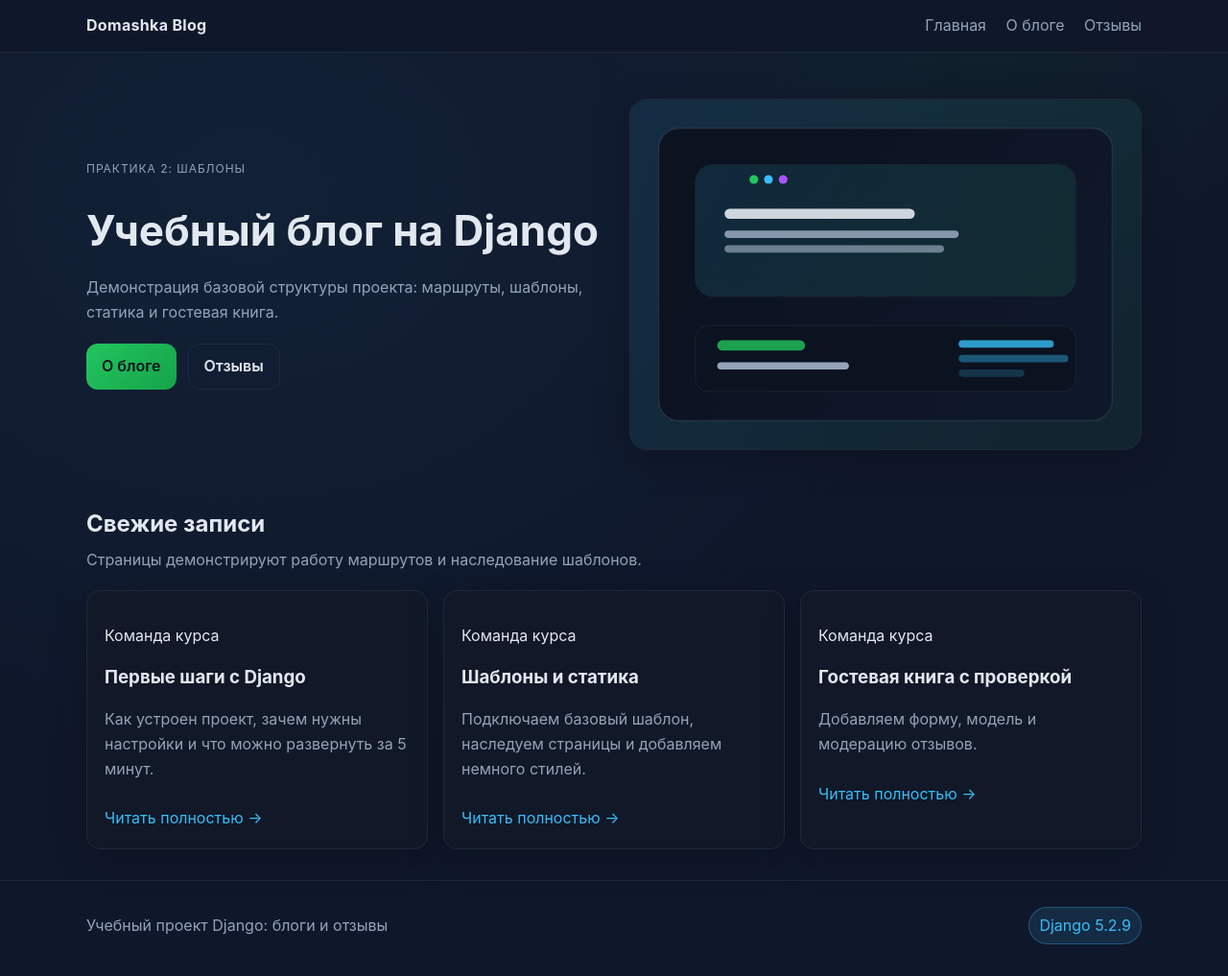
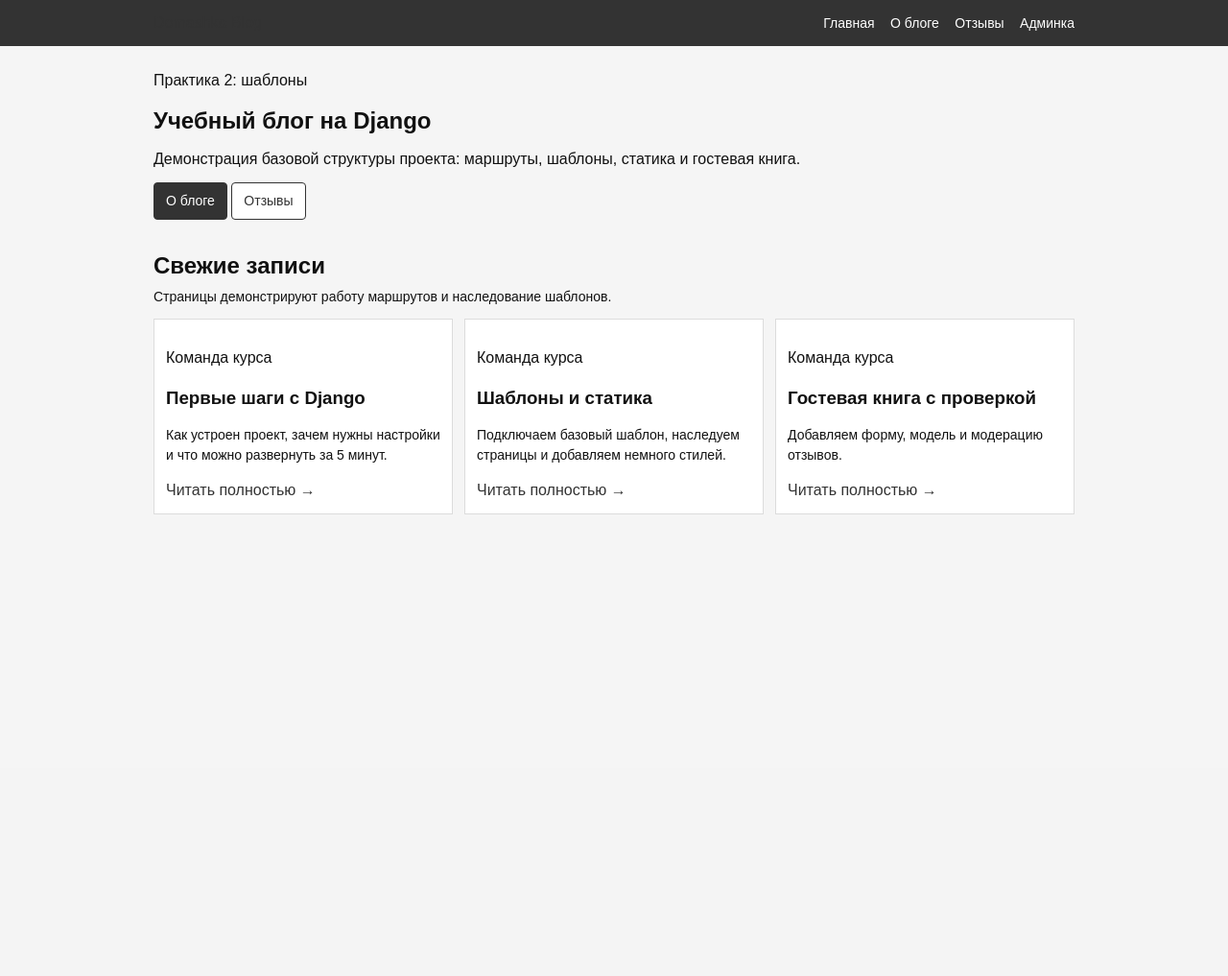
Before and after one commit to LoppyFeed/domashka-django, a Django app: page / in a window 1280 px wide. Shown: the whole page at 96% size. After the commit the page ends 536 px from the top, so only its background shows below. Run offline with Django 5.2, Linux system fonts and the light colour scheme.

Commit message:
Обновлены стили в style.css для улучшения визуального оформления, включая изменения в цветах, шрифтах и отступах. Удален ненужный файл hero.svg и добавлена ссылка на админку в базовый шаблон. Удалены изображения из главной страницы блога.

```diff
--- a/static/css/style.css
+++ b/static/css/style.css
@@ -1,12 +1,8 @@
 :root {
-    --bg: #0f172a;
-    --card: #111827;
-    --accent: #22c55e;
-    --accent-2: #38bdf8;
-    --text: #e2e8f0;
-    --muted: #94a3b8;
-    --border: #1f2937;
-    --shadow: 0 10px 40px rgba(0, 0, 0, 0.2);
+    --main: #333;
+    --bg: #f5f5f5;
+    --card: #ffffff;
+    --line: #dcdcdc;
 }
 
 * {
@@ -15,16 +11,14 @@
 
 body {
     margin: 0;
-    background: radial-gradient(120% 120% at 20% 20%, rgba(56, 189, 248, 0.06), transparent 50%),
-        radial-gradient(80% 80% at 80% 0%, rgba(34, 197, 94, 0.06), transparent 40%),
-        var(--bg);
-    color: var(--text);
-    font-family: 'Inter', 'Segoe UI', system-ui, -apple-system, sans-serif;
-    line-height: 1.6;
+    background: var(--bg);
+    color: #111;
+    font-family: Arial, sans-serif;
+    line-height: 1.5;
 }
 
 a {
-    color: inherit;
+    color: var(--main);
     text-decoration: none;
 }
 
@@ -34,75 +28,88 @@ img {
 }
 
 .container {
-    width: min(1100px, 92vw);
+    width: min(960px, 94vw);
     margin: 0 auto;
 }
 
 .site-header {
-    position: sticky;
-    top: 0;
-    backdrop-filter: blur(8px);
-    background: rgba(15, 23, 42, 0.8);
-    border-bottom: 1px solid var(--border);
-    z-index: 10;
+    background: var(--main);
+    color: #fff;
+    padding: 12px 0;
 }
 
 .header-inner {
     display: flex;
+    justify-content: space-between;
     align-items: center;
-    justify-content: space-between;
-    padding: 14px 0;
-}
-
-.logo {
-    font-weight: 700;
-    letter-spacing: 0.02em;
 }
 
 .nav a {
-    margin-left: 16px;
-    color: var(--muted);
-    transition: color 0.2s ease;
-}
-
-.nav a:hover {
-    color: var(--text);
+    color: #fff;
+    margin-left: 12px;
+    font-size: 14px;
 }
 
 .hero {
     display: grid;
-    grid-template-columns: repeat(auto-fit, minmax(260px, 1fr));
-    gap: 32px;
-    padding: 48px 0;
+    grid-template-columns: repeat(auto-fit, minmax(240px, 1fr));
+    gap: 20px;
+    padding: 24px 0;
     align-items: center;
 }
 
 .hero-text h1 {
-    margin: 0 0 12px;
-    font-size: clamp(32px, 4vw, 44px);
+    margin: 0 0 10px;
 }
 
 .hero-text p {
-    margin: 0 0 20px;
-    color: var(--muted);
-}
-
-.hero-actions {
-    display: flex;
-    gap: 12px;
-    flex-wrap: wrap;
+    margin: 0 0 12px;
 }
 
 .hero-visual {
-    background: linear-gradient(135deg, rgba(56, 189, 248, 0.1), rgba(34, 197, 94, 0.08));
-    padding: 22px;
-    border-radius: 18px;
-    border: 1px solid var(--border);
-    box-shadow: var(--shadow);
+    background: #e9ecef;
+    border: 1px solid var(--line);
+    padding: 12px;
+}
+
+.btn {
+    display: inline-block;
+    padding: 8px 12px;
+    border: 1px solid var(--main);
+    background: var(--main);
+    color: #fff;
+    border-radius: 4px;
+    font-size: 14px;
+}
+
+.btn.ghost {
+    background: #fff;
+    color: var(--main);
 }
 
 .posts {
-    padding: 10px 0 32px;
+    padding: 6px 0 20px;
+}
+
+.post-grid {
+    display: grid;
+    grid-template-columns: repeat(auto-fit, minmax(220px, 1fr));
+    gap: 12px;
+    margin-top: 12px;
+}
+
+.post-card {
+    background: var(--card);
+    border: 1px solid var(--line);
+    padding: 12px;
+}
+
+.post-card h3 {
+    margin: 6px 0;
+}
+
+.post-summary {
+    font-size: 14px;
 }
 
 .section-head h2 {
@@ -110,139 +117,69 @@ img {
 }
 
 .section-head p {
-    margin: 6px 0 0;
-    color: var(--muted);
-}
-
-.post-grid {
-    margin-top: 18px;
-    display: grid;
-    grid-template-columns: repeat(auto-fit, minmax(260px, 1fr));
-    gap: 16px;
-}
-
-.post-card {
-    background: var(--card);
-    border: 1px solid var(--border);
-    border-radius: 14px;
-    padding: 18px;
-    box-shadow: var(--shadow);
-}
-
-.post-card h3 {
-    margin: 6px 0 10px;
-}
-
-.post-summary {
-    color: var(--muted);
-}
-
-.post-link {
-    display: inline-flex;
-    align-items: center;
-    margin-top: 10px;
-    color: var(--accent-2);
-}
-
-.btn {
-    padding: 10px 16px;
-    border-radius: 12px;
-    border: 1px solid var(--border);
-    font-weight: 600;
-    cursor: pointer;
-    display: inline-flex;
-    align-items: center;
-    gap: 8px;
-}
-
-.btn.primary {
-    background: linear-gradient(135deg, var(--accent), #16a34a);
-    color: #0b141f;
-    border: none;
-}
-
-.btn.ghost {
-    background: transparent;
-    color: var(--text);
-    border-color: var(--border);
-}
-
-.eyebrow {
-    letter-spacing: 0.08em;
-    text-transform: uppercase;
-    font-size: 12px;
-    color: var(--accent-2);
-    margin: 0 0 6px;
+    margin: 4px 0 0;
+    font-size: 14px;
 }
 
 .page-header {
-    padding: 32px 0 12px;
+    padding: 20px 0 10px;
 }
 
 .feature-grid {
     display: grid;
-    gap: 14px;
-    grid-template-columns: repeat(auto-fit, minmax(220px, 1fr));
-    margin-bottom: 30px;
+    grid-template-columns: repeat(auto-fit, minmax(200px, 1fr));
+    gap: 10px;
 }
 
 .feature {
     background: var(--card);
-    border: 1px solid var(--border);
-    border-radius: 14px;
-    padding: 16px;
-    box-shadow: var(--shadow);
+    border: 1px solid var(--line);
+    padding: 10px;
 }
 
 .post-detail {
-    padding: 32px 0 18px;
+    padding: 20px 0;
 }
 
 .post-body {
-    color: var(--muted);
-    margin-bottom: 20px;
+    background: var(--card);
+    border: 1px solid var(--line);
+    padding: 12px;
+    margin: 10px 0 16px;
 }
 
 .reviews {
     display: grid;
-    grid-template-columns: repeat(auto-fit, minmax(280px, 1fr));
-    gap: 18px;
-    margin: 18px 0 36px;
+    grid-template-columns: repeat(auto-fit, minmax(260px, 1fr));
+    gap: 12px;
+    margin: 12px 0 20px;
 }
 
 .review-form,
 .review-list {
-    background: var(--card);
-    border: 1px solid var(--border);
-    border-radius: 14px;
-    padding: 18px;
-    box-shadow: var(--shadow);
+    background: #fff;
+    border: 1px solid var(--line);
+    padding: 12px;
 }
 
 .form-row {
     display: flex;
     flex-direction: column;
-    margin-bottom: 12px;
+    margin-bottom: 10px;
 }
 
 label {
-    font-weight: 600;
+    font-weight: bold;
     margin-bottom: 4px;
 }
 
 input,
 textarea {
-    background: #0b1220;
-    border: 1px solid var(--border);
-    border-radius: 10px;
-    padding: 10px 12px;
-    color: var(--text);
+    padding: 8px;
+    background: #fff;
+    border: 1px solid var(--line);
+    border-radius: 4px;
     font: inherit;
-}
-
-input:focus,
-textarea:focus {
-    outline: 2px solid rgba(56, 189, 248, 0.4);
 }
 
 .review-list ul {
@@ -254,21 +191,20 @@ textarea:focus {
 }
 
 .review-card {
-    border: 1px solid var(--border);
-    border-radius: 12px;
-    padding: 12px;
-    background: #0c1526;
+    border: 1px solid var(--line);
+    padding: 10px;
+    background: #fafafa;
 }
 
 .review-author {
-    font-weight: 700;
-    margin: 0;
+    font-weight: bold;
+    margin: 0 0 2px;
 }
 
 .review-email {
-    margin: 2px 0 6px;
-    color: var(--muted);
-    font-size: 14px;
+    margin: 0 0 6px;
+    font-size: 13px;
+    color: #555;
 }
 
 .review-text {
@@ -277,60 +213,43 @@ textarea:focus {
 
 .review-date {
     margin: 0;
-    color: var(--muted);
-    font-size: 13px;
-}
-
-.muted {
-    color: var(--muted);
+    font-size: 12px;
+    color: #666;
 }
 
 .messages {
     list-style: none;
     padding: 0;
-    margin: 14px 0;
+    margin: 10px 0;
 }
 
 .message {
-    padding: 12px;
-    border-radius: 12px;
-    background: rgba(34, 197, 94, 0.1);
-    border: 1px solid rgba(34, 197, 94, 0.4);
-}
-
-.site-footer {
-    border-top: 1px solid var(--border);
-    padding: 18px 0 24px;
-    color: var(--muted);
-}
-
-.footer-inner {
-    display: flex;
-    justify-content: space-between;
-    align-items: center;
-}
-
-.badge {
-    background: rgba(56, 189, 248, 0.12);
-    color: var(--accent-2);
-    padding: 6px 10px;
-    border-radius: 999px;
-    border: 1px solid rgba(56, 189, 248, 0.3);
+    padding: 10px;
+    background: #e7f5e7;
+    border: 1px solid #b8d8b8;
 }
 
 code {
-    background: #0b1220;
-    border-radius: 6px;
-    padding: 2px 6px;
+    background: #eee;
+    padding: 2px 4px;
+    border-radius: 3px;
 }
 
 @media (max-width: 640px) {
+    .header-inner {
+        flex-direction: column;
+        align-items: flex-start;
+        gap: 6px;
+    }
+
     .nav a {
-        margin-left: 10px;
+        margin-left: 0;
+        margin-right: 8px;
     }
 
     .footer-inner {
         flex-direction: column;
-        gap: 10px;
+        align-items: flex-start;
+        gap: 6px;
     }
 }
--- a/templates/base.html
+++ b/templates/base.html
@@ -15,6 +15,7 @@
             <a href="{% url 'blog:home' %}">Главная</a>
             <a href="{% url 'blog:about' %}">О блоге</a>
             <a href="{% url 'blog:reviews' %}">Отзывы</a>
+            <a href="{% url 'admin:index' %}">Админка</a>
         </nav>
     </div>
 </header>
@@ -29,12 +30,5 @@
     {% endif %}
     {% block content %}{% endblock %}
 </main>
-
-<footer class="site-footer">
-    <div class="container footer-inner">
-        <p>Учебный проект Django: блоги и отзывы</p>
-        <span class="badge">Django 5.2.9</span>
-    </div>
-</footer>
 </body>
 </html>
--- a/templates/blog/home.html
+++ b/templates/blog/home.html
@@ -1,5 +1,4 @@
 {% extends 'base.html' %}
-{% load static %}
 
 {% block title %}Главная | Учебный блог{% endblock %}
 
@@ -13,9 +12,6 @@
             <a class="btn primary" href="{% url 'blog:about' %}">О блоге</a>
             <a class="btn ghost" href="{% url 'blog:reviews' %}">Отзывы</a>
         </div>
-    </div>
-    <div class="hero-visual">
-        <img src="{% static 'img/hero.svg' %}" alt="Иллюстрация блога">
     </div>
 </section>
 
```
Also changed, not shown: static/img/hero.svg (deleted).
